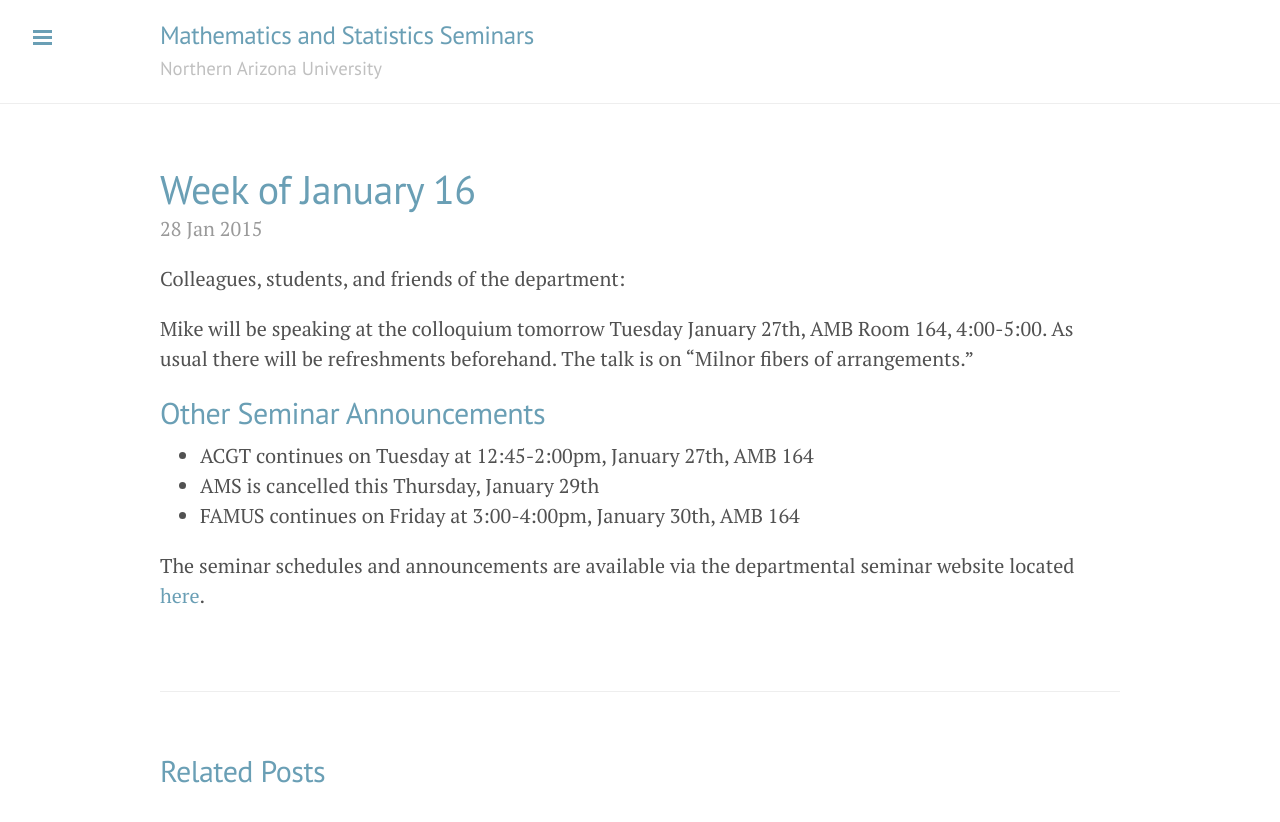
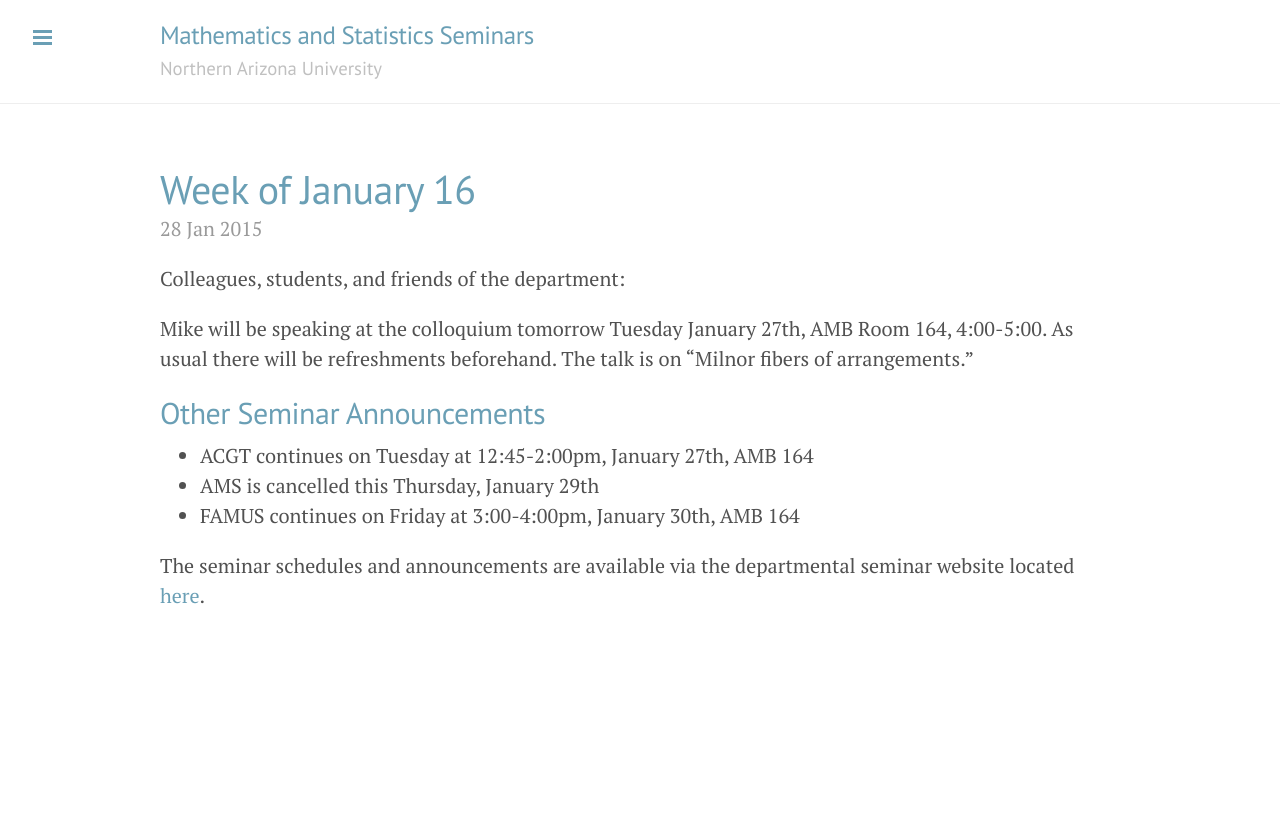
Before and after one commit to NAUMathStat/seminars, a Jekyll site: the page built from _posts/2015-01-28-week-3.md, in a window 1280 px wide. Shown: the top 822 px of the page. Built offline with Jekyll 4.4.1, drawn with Linux system fonts in a browser that asks for light colours; Markdown is read by kramdown in place of the engine named in the settings.

Commit message:
Playing with sidebar

```diff
--- a/_includes/sidebar.html
+++ b/_includes/sidebar.html
@@ -1,5 +1,5 @@
 <!-- Target for toggling the sidebar `.sidebar-checkbox` is for regular styles, `#sidebar-checkbox` for behavior. -->
-<input type="checkbox" class="sidebar-checkbox" id="sidebar-checkbox">
+<input type="checked" class="sidebar-checkbox" id="sidebar-checkbox">
 
 <!-- Toggleable sidebar -->
 <div class="sidebar" id="sidebar">
--- a/_layouts/post.html
+++ b/_layouts/post.html
@@ -8,7 +8,7 @@ layout: default
   {{ content }}
 </div>
 
-<div class="related">
+<!-- <div class="related">
   <h2>Related Posts</h2>
   <ul class="related-posts">
     {% for post in site.related_posts limit:3 %}
@@ -22,4 +22,4 @@ layout: default
       </li>
     {% endfor %}
   </ul>
-</div>
+</div> -->
```
